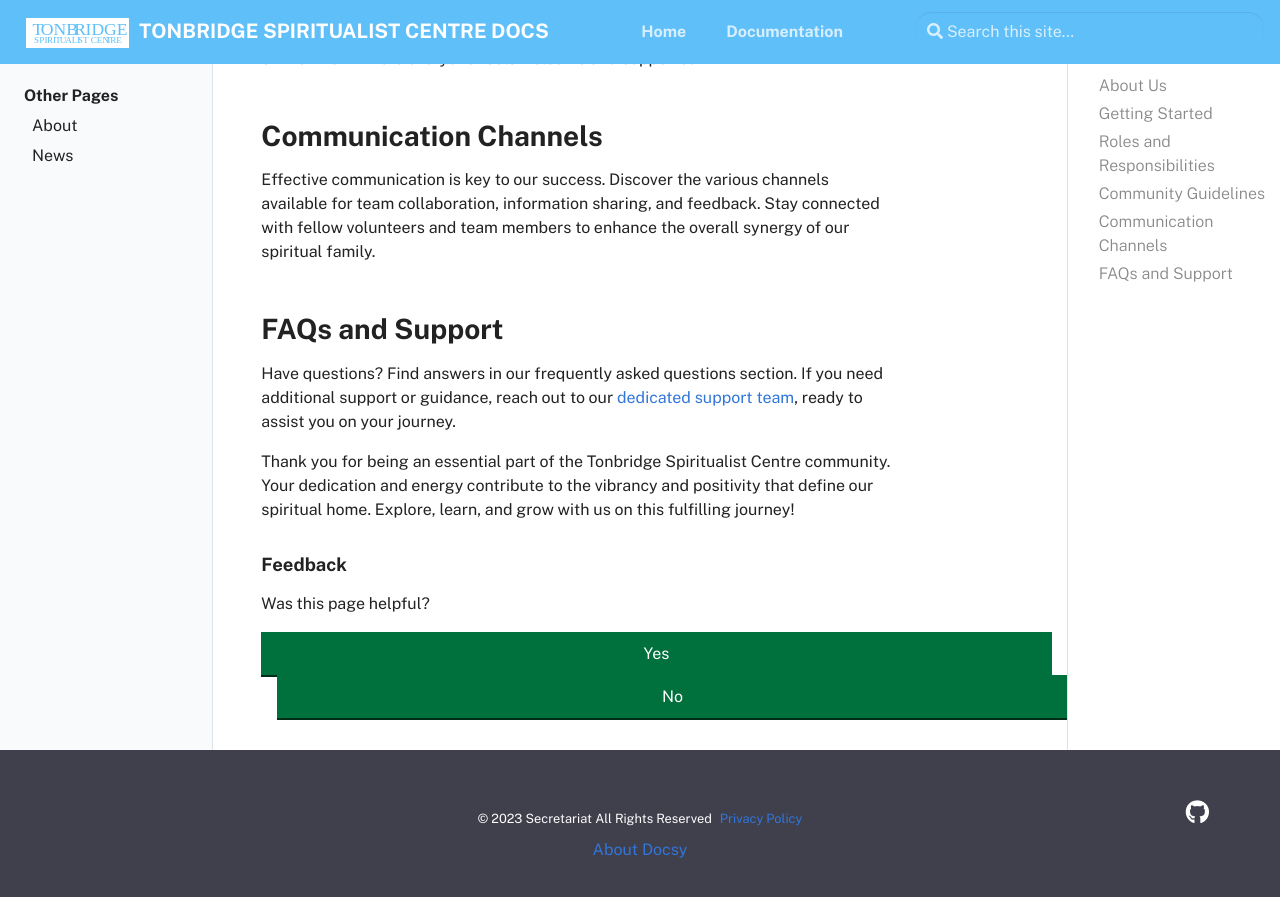
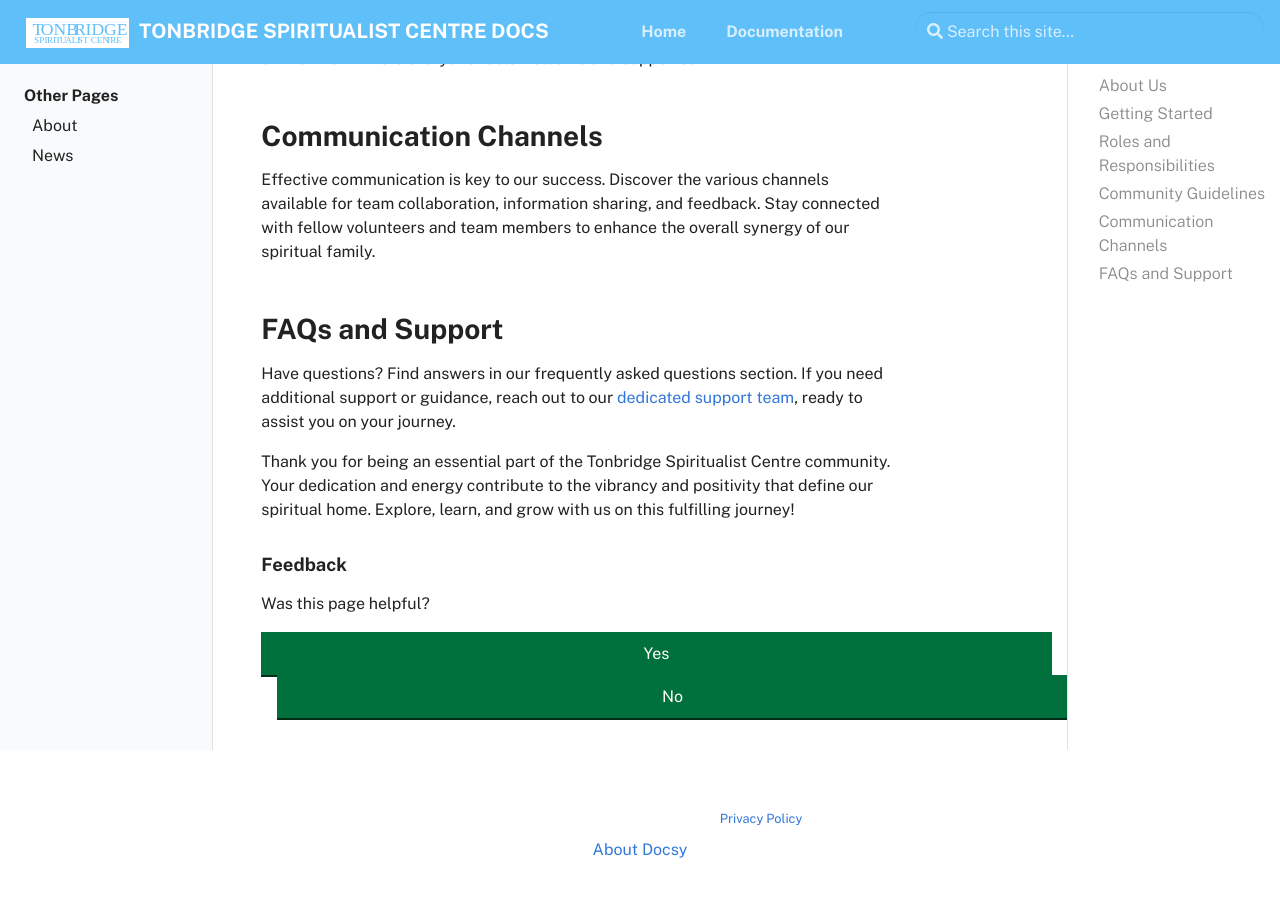
Before and after one commit to tonbridgespiritualist/docs, a Jekyll site: the page built from pages/index.md, in a window 1280 px wide and 900 px high, scrolled down 1018 px. Shown: the top 897 px of the window. Built offline with Jekyll 4.4.1, drawn with Linux system fonts in a browser that asks for light colours.

Commit message:
Update footer.html

```diff
--- a/_includes/footer.html
+++ b/_includes/footer.html
@@ -1,4 +1,4 @@
-<footer class="bg-dark py-5 row d-print-none">
+<footer class="bg-footer py-5 row d-print-none">
   <div class="container-fluid mx-sm-5">
     <div class="row">
       <div class="col-6 col-sm-4 text-xs-center order-sm-2">
```
